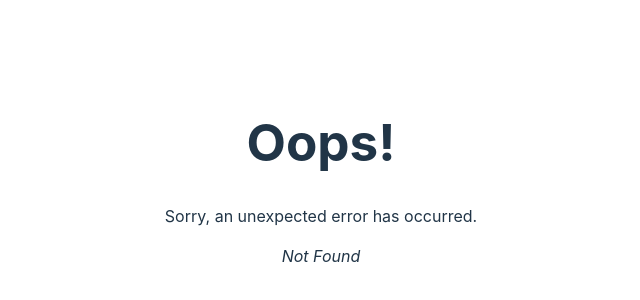
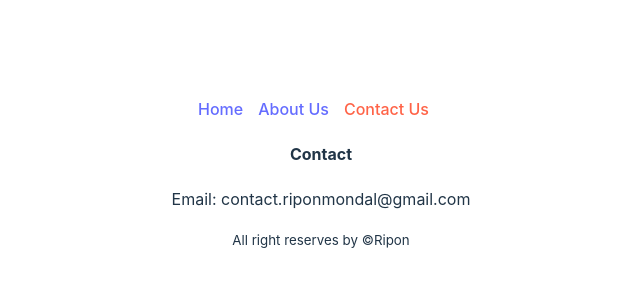
Before and after one commit to riponmondalbd/react-mealdb, a React (Vite) app: page /contact in a window 1280 px wide. Before the commit this address had no page. Shown: the part 218-518 px from the top of the page, without its empty margins (319-959 px from the left). Built offline with nearby package versions, Linux system fonts and the light colour scheme.

Commit message:
add contact us page

```diff
--- /dev/null
+++ b/src/components/Contact/Contact.jsx
@@ -0,0 +1,10 @@
+const Contact = () => {
+  return (
+    <div>
+      <h4>Contact</h4>
+      <p>Email: contact.riponmondal@gmail.com</p>
+    </div>
+  );
+};
+
+export default Contact;
--- a/src/components/NavBar/NavBar.jsx
+++ b/src/components/NavBar/NavBar.jsx
@@ -6,6 +6,7 @@ const NavBar = () => {
     <div className="navigation">
       <NavLink to={"/"}>Home</NavLink>
       <NavLink to={"/about"}>About Us</NavLink>
+      <NavLink to={"/contact"}>Contact Us</NavLink>
     </div>
   );
 };
--- a/src/main.jsx
+++ b/src/main.jsx
@@ -6,6 +6,7 @@ import { createBrowserRouter, RouterProvider } from "react-router-dom";
 import Root from "./components/Root/Root.jsx";
 import ErrorPage from "./components/ErrorPage/ErrorPage.jsx";
 import About from "./components/About/About.jsx";
+import Contact from "./components/Contact/Contact.jsx";
 
 const router = createBrowserRouter([
   {
@@ -17,6 +18,10 @@ const router = createBrowserRouter([
         path: "about",
         element: <About />,
       },
+      {
+        path: "contact",
+        element: <Contact />,
+      },
     ],
   },
 ]);
```
